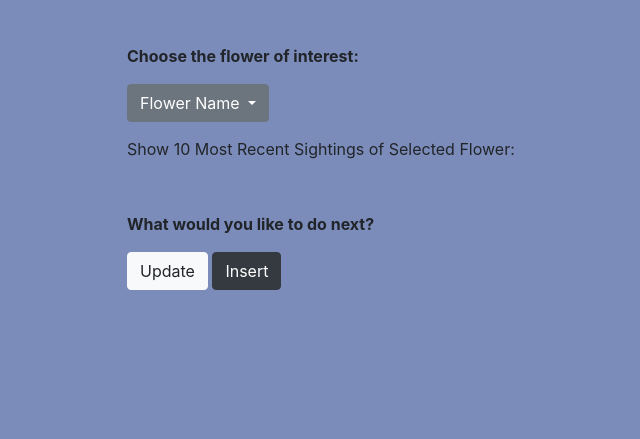
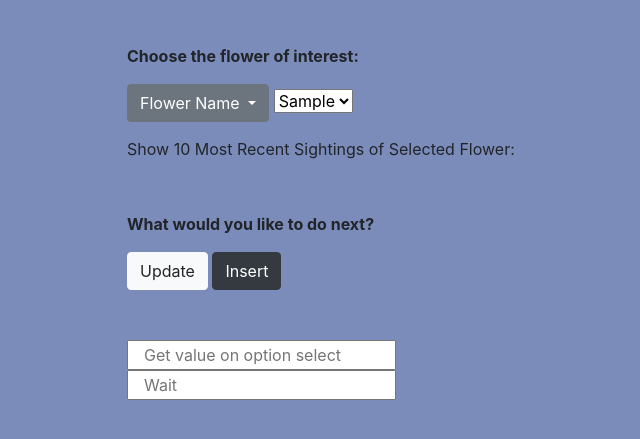
Before and after one commit to frongilloz/assign5_2, a Flask app: template templates/flowers.html in a window 1280 px wide. Shown: the part 56-495 px from the top of the page, without its empty margins (23-663 px from the left). Run offline with Flask 2, Linux system fonts and the light colour scheme; the template is opened without the code that fills it: most values are stand-ins (such as "Sample title", 1, 10 or a date in 2020); some libraries are stand-ins or nearby versions.

Commit message:
commit 5

```diff
--- a/templates/flowers.html
+++ b/templates/flowers.html
@@ -9,16 +9,22 @@
         <p><b>Choose the flower  of interest: </b></p>
 
         <div class="dropdown">
-          <button class="btn btn-secondary dropdown-toggle" type="button" id="flowers_Dropdown" data-toggle="dropdown" aria-haspopup="true" aria-expanded="false">
+
+          <button class="btn btn-secondary dropdown-toggle" type="button" id="flowers_Dropdown_Button" data-toggle="dropdown"
+                  aria-haspopup="true" aria-expanded="false">
             Flower Name
           </button>
-          <div class="dropdown-menu" aria-labelledby="flowers_Dropdown">
+            <select id="flowers_Dropdown" onchange="runFlower_Select()">
+                  <div class="dropdown-menu" aria-labelledby="flowers_Dropdown_Button">
 
-              {% for i1, i2, i3 in itemsFlowers %}
-                <a class="dropdown-item" href="#">{{ i3 }}</a>
-              {% endfor %}
+                      {% for i1, i2, i3 in itemsFlowers %}
+                        <a class="dropdown-item" href="#" id="selected_Flower" >
+                            <option value="{{ i3 }}">{{ i3 }}</option>
+                        </a>
+                      {% endfor %}
 
-          </div>
+                  </div>
+            </select>
         </div>
 
     <p style="padding-top: 15px">Show 10 Most Recent Sightings of Selected Flower:</p>
@@ -30,10 +36,33 @@
         <button type="button" class="btn btn-light">Update</button>
         <button type="button" class="btn btn-dark">Insert</button>
 
-
     </div>
 
+    <div style="padding-left: 150px; padding-top: 50px">
+        <input type="text" id="flowerSelect" placeholder="Get value on option select" style="padding-left: 15px"><br>
+            <input type="text" id="queriedRes" placeholder="Wait" style="padding-left: 15px"><br>
+    </div>
 
+    <script>
+        function runFlower_Select() {
+            document.getElementById("flowerSelect").value = document.getElementById("flowers_Dropdown").value;
+
+            var flSel = document.getElementById("flowerSelect").value;
+
+            var db = openDatabase('flowers2019.db');
+
+            //establish a connection with the database file
+            conn = sqlite3.connect('flowers2019.db');
+            //create a cursor to query the database; does NOT change
+            cursorObj = conn.cursor();
+
+            cursorObj.execute("SELECT * FROM SIGHTINGS s WHERE s.name = flSel");
+            var items = cursorObj.fetchall();
+
+            document.getElementById("queriedRes").value = items;
+
+        }
+    </script>
 
 
 </body>
```
